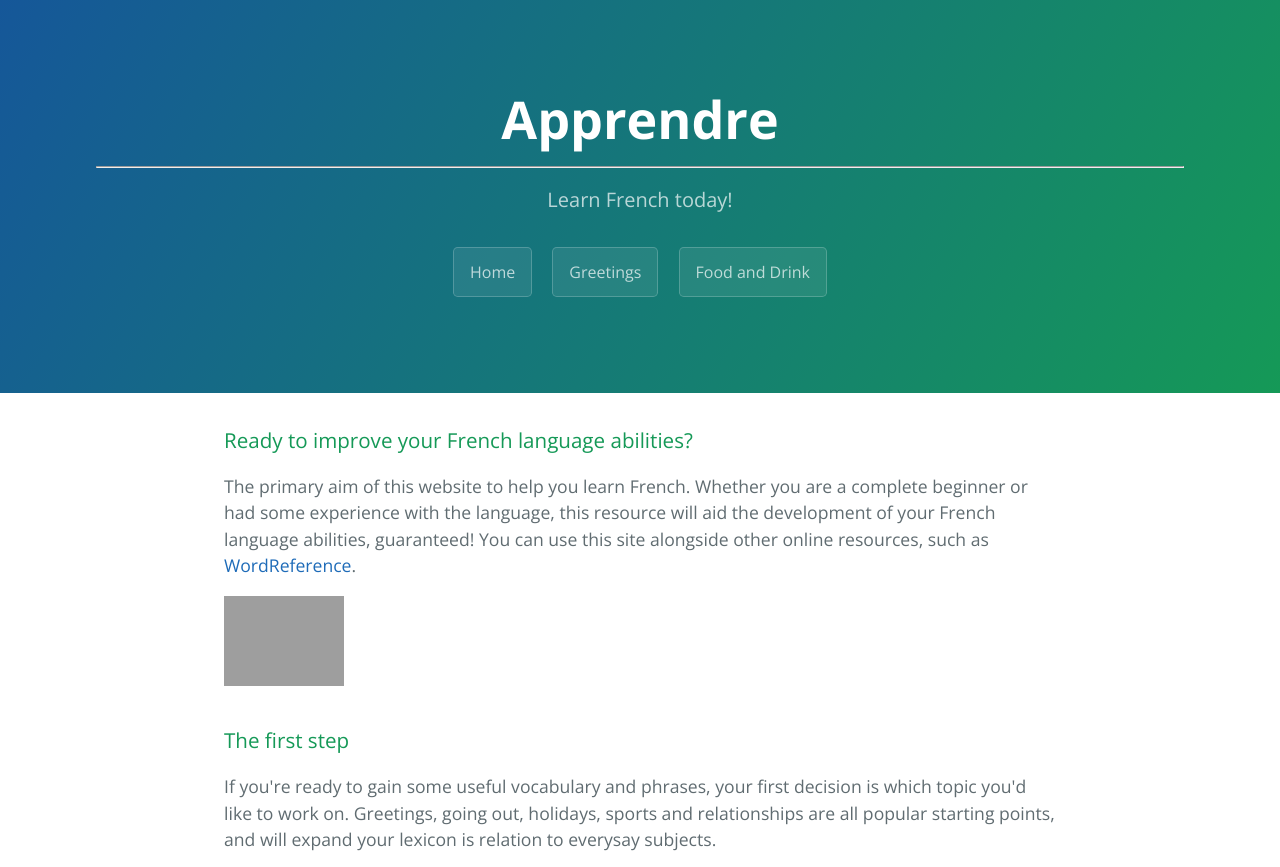
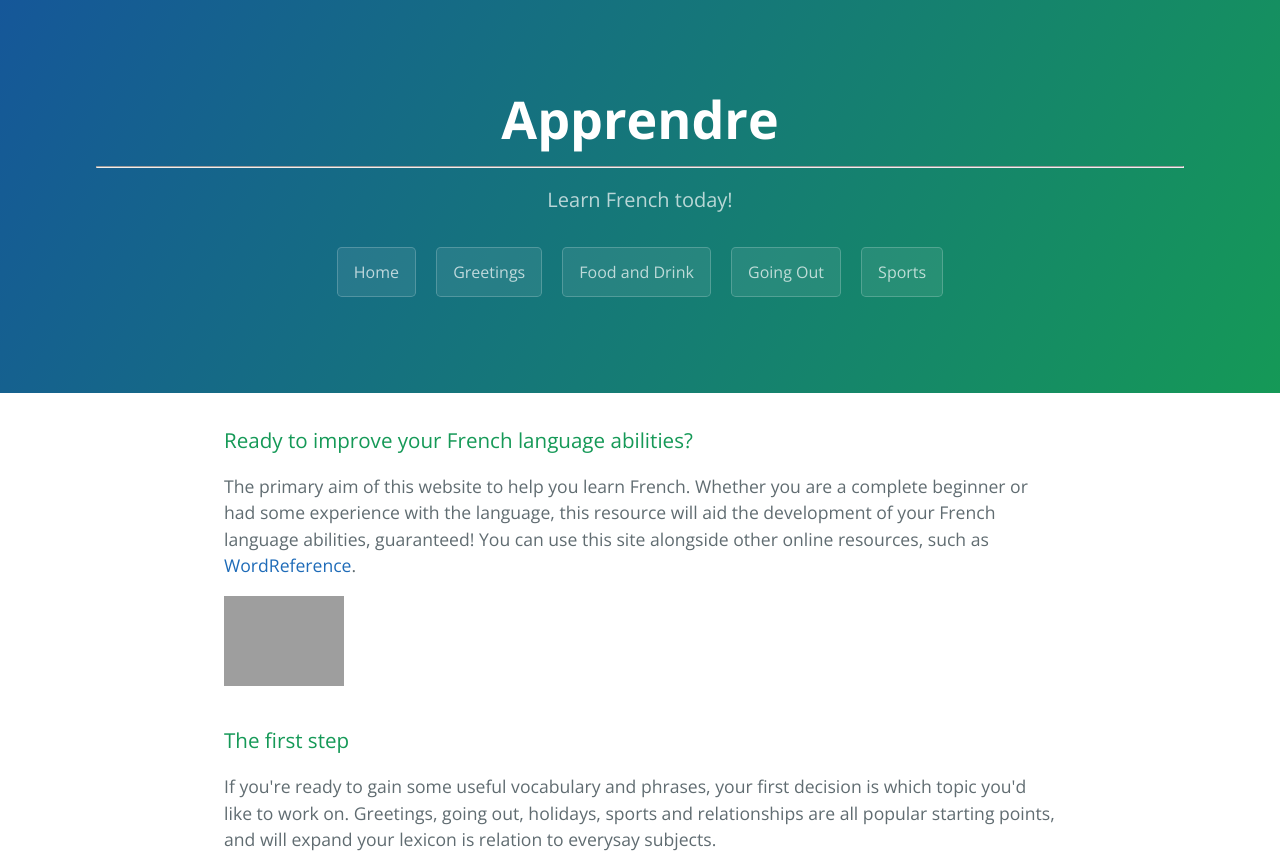
Before and after one commit to acjwoods/acjwoods.github.io, a plain HTML site: page index.html in a window 1280 px wide. Shown: the top 867 px of the page. Drawn offline with nearby package versions, Linux system fonts and the light colour scheme; grey boxes are pictures that could not be loaded.

Commit message:
Update index.html

```diff
--- a/index.html
+++ b/index.html
@@ -18,6 +18,8 @@
       <a href="index.html" class="btn">Home</a>
       <a href="greetings.html" class="btn">Greetings</a>
       <a href="food.html" class="btn">Food and Drink</a>
+      <a href="goingout.html" class="btn">Going Out</a>
+      <a href="sports.html" class="btn">Sports</a>
 
     </section>
 
```
